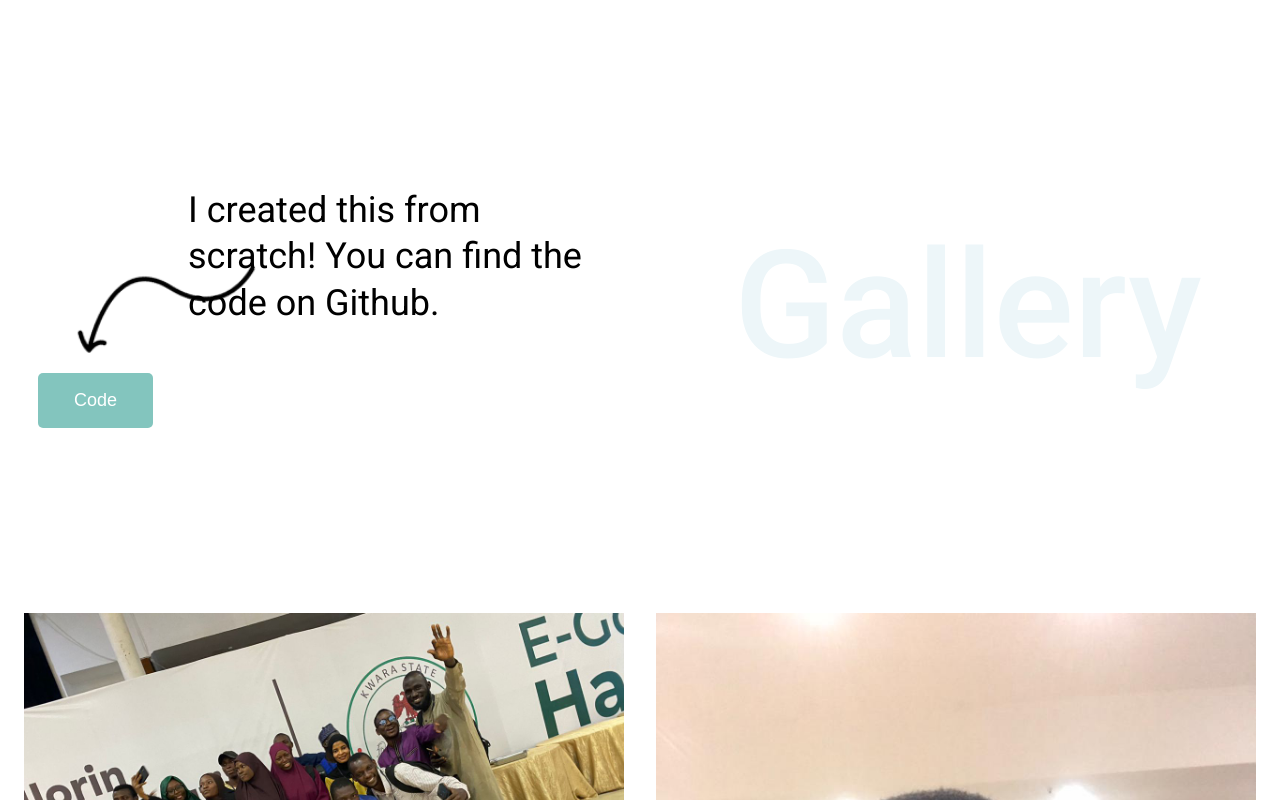
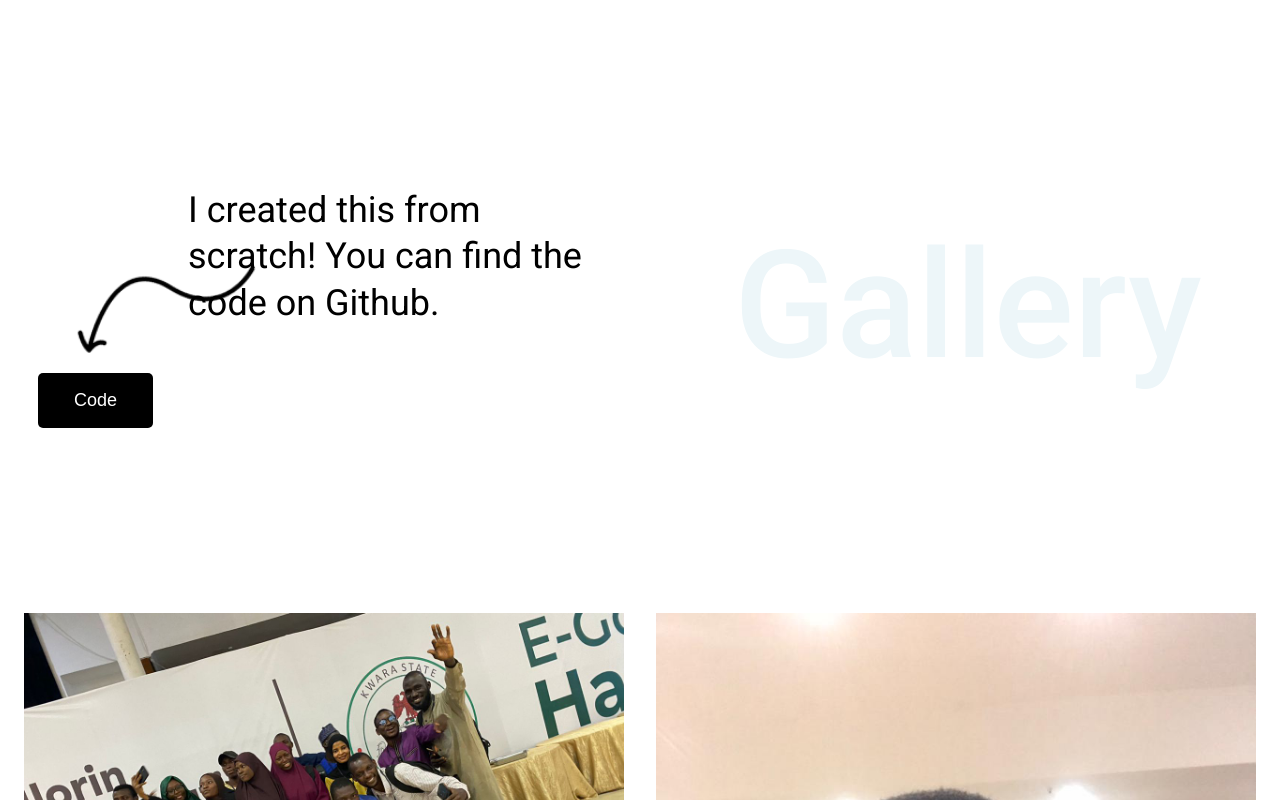
Before and after one commit to Shollytemmy/Bincom-Project, a plain HTML site: page index.html in a window 1280 px wide. In both pictures the pointer is over the button "Code". Shown: the part 1523-2323 px from the top of the page. Drawn offline with Linux system fonts and the light colour scheme.

Commit message:
feat: added hover effect to the button

```diff
--- a/index.html
+++ b/index.html
@@ -73,7 +73,7 @@
                 <div class="arr">
                     <!-- <img src="/img/arrow1.png" alt=""> -->
                 </div>
-                <button class="btn-code"><a href="https://github.com/Shollytemmy/BinCom_Project/tree/master" target="_blank" rel="noreferrer">Code</a></button>
+                <button class="btn-code"><a href="https://github.com/Shollytemmy/Bincom-Project" target="_blank" rel="noreferrer">Code</a></button>
             </div>
             <div class="right">
                 <h1 class="gallery" id="gallery">Gallery</h1>
--- a/style.css
+++ b/style.css
@@ -150,6 +150,10 @@ left: 0px
 
 }
 
+.btn-code:hover{
+    background-color: rgba(0, 0, 0, 1);
+}
+
 .btn-code a{
 
     text-decoration: none;
```
